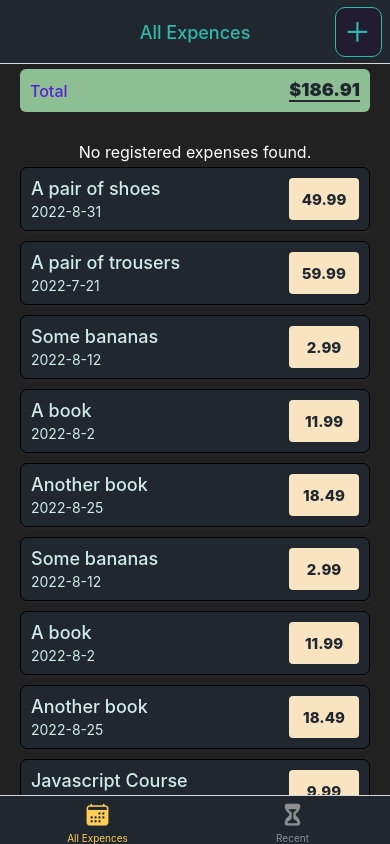
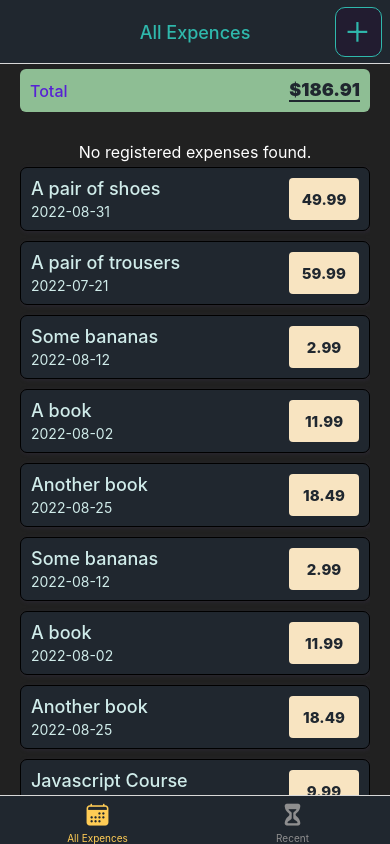
Before and after one commit to sheriffkule/ExpenseTracker, a React Native app: screen / in a window 390 px wide. Built offline with nearby package versions, Linux system fonts and the light colour scheme.

Commit message:
setting and using default values

```diff
--- a/components/ManageExpense/ExpenseForm.js
+++ b/components/ManageExpense/ExpenseForm.js
@@ -4,12 +4,13 @@
 
 import Input from './Input';
 import Button from '../UI/Button';
+import {getFormattedDate} from '../../util/date';
 
-function ExpenseForm({submitButtonLabel, onCancel, onSubmit}) {
+function ExpenseForm({submitButtonLabel, onCancel, onSubmit, defaultValues}) {
   const [inputValues, setInputValues] = useState({
-    amount: '',
-    date: '',
-    description: '',
+    amount: defaultValues ? defaultValues.amount.toString() : '',
+    date: defaultValues ? getFormattedDate(defaultValues.date) : '',
+    description: defaultValues ? defaultValues.description : '',
   });
 
   function inputChangeHandler(inputIdentifier, enteredValue) {
--- a/screens/ManageExpense.js
+++ b/screens/ManageExpense.js
@@ -11,6 +11,10 @@
 
   const editedExpenseId = route.params?.expenseId;
   const isEditing = !!editedExpenseId;
+
+  const selectedExpense = expensesCtx.expenses.find(
+    expense => expense.id === editedExpenseId,
+  );
 
   useLayoutEffect(() => {
     navigation.setOptions({
@@ -42,6 +46,7 @@
         submitButtonLabel={isEditing ? 'Update' : 'Add'}
         onSubmit={confirmHandler}
         onCancel={cancelHandler}
+        defaultValues={selectedExpense}
       />
       {isEditing && (
         <View style={styles.deleteContainer}>
--- a/util/date.js
+++ b/util/date.js
@@ -1,6 +1,7 @@
 export function getFormattedDate(date) {
-  return `${date.getFullYear()}-${date.getMonth() + 1}-${date.getDate()}`;
+  return date.toISOString().slice(0, 10);
 }
+/* `${date.getFullYear()}-${date.getMonth() + 1}-${date.getDate()}` */
 
 export function getDateMinusDays(date, days) {
   return new Date(date.getFullYear(), date.getMonth(), date.getDate() - days);
```
